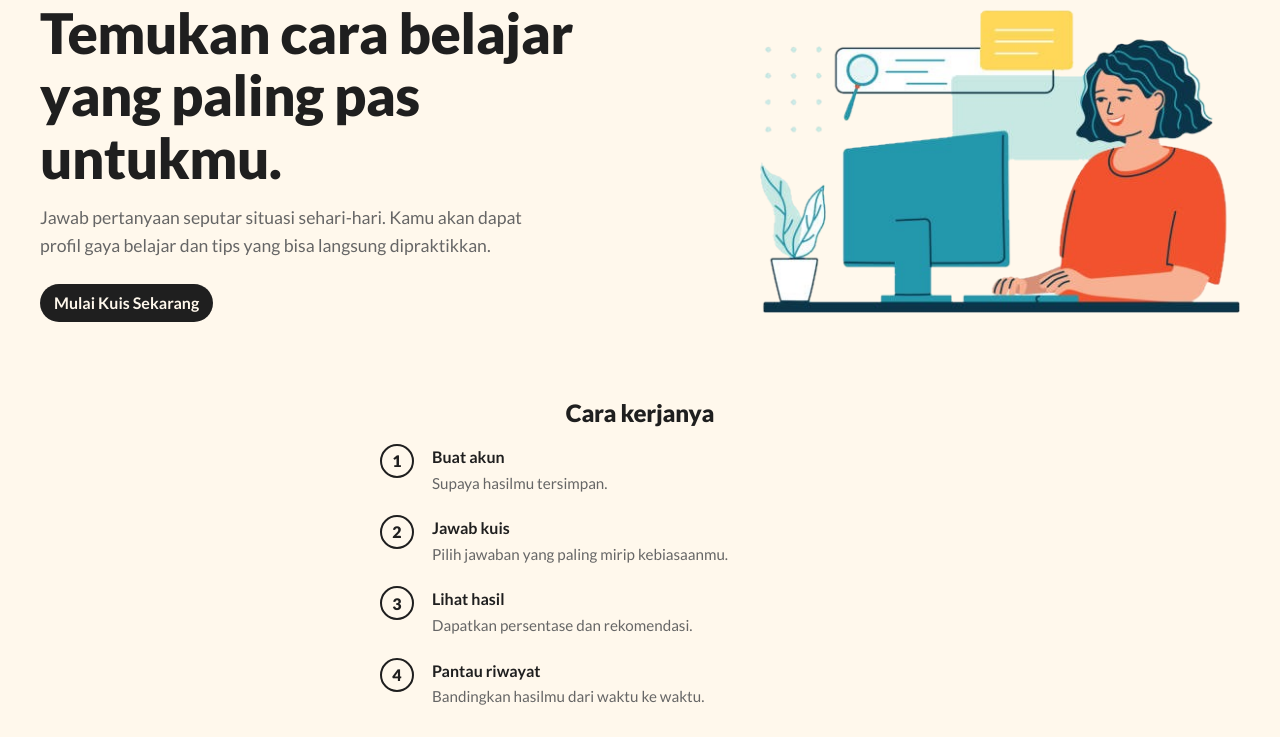
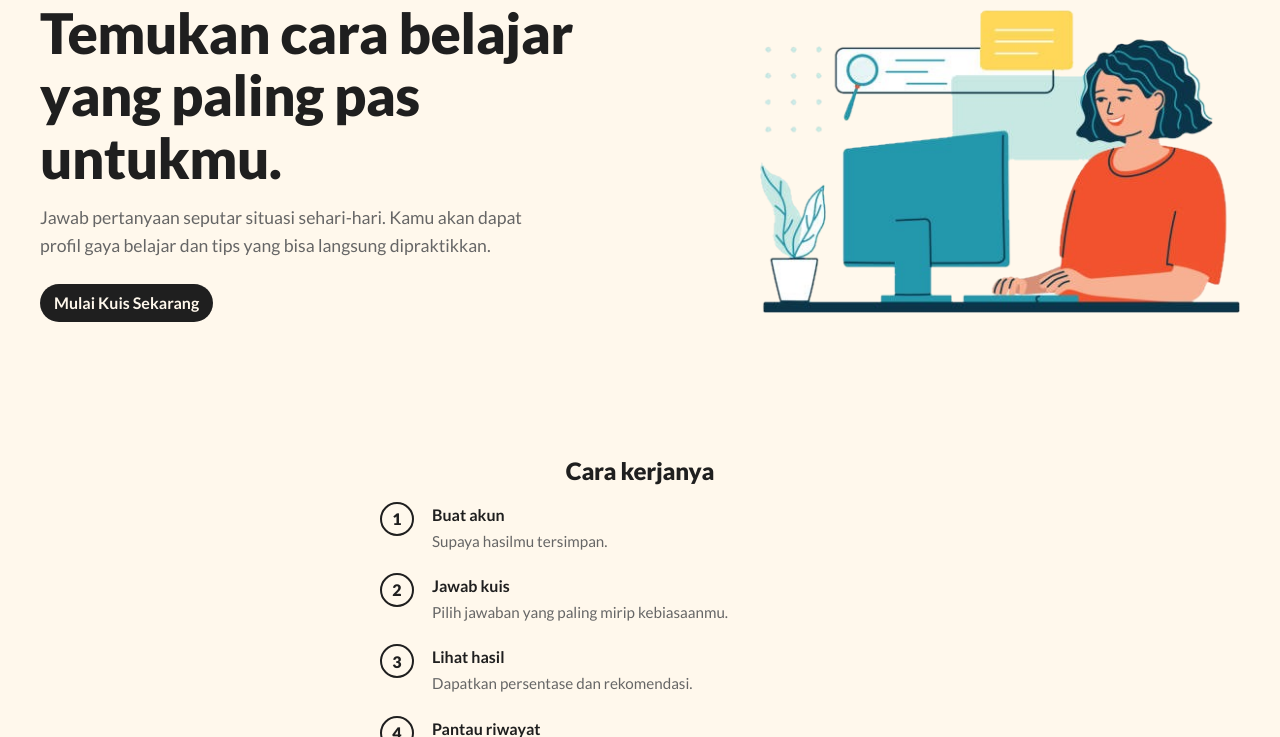
Before and after one commit to nazuora/kenali-gaya-belajarmu, a PHP site: page /kenali-gaya-belajarmu/ in a window 1280 px wide. Shown: the part 104-841 px from the top of the page. Run offline with PHP 8.4, Linux system fonts and the light colour scheme.

Commit message:
buat jarak

```diff
--- a/index.php
+++ b/index.php
@@ -32,7 +32,7 @@ require __DIR__ . '/includes/header.php';
   <?php endif; ?>
 </section>
 
-<h2 style="margin-top:72px;font-size:1.5rem;text-align:center">Cara kerjanya</h2>
+<h2 style="margin-top:130px;font-size:1.5rem;text-align:center">Cara kerjanya</h2>
 <ol class="steps">
   <li><strong>Buat akun</strong><span>Supaya hasilmu tersimpan.</span></li>
   <li><strong>Jawab kuis</strong><span>Pilih jawaban yang paling mirip kebiasaanmu.</span></li>
```
